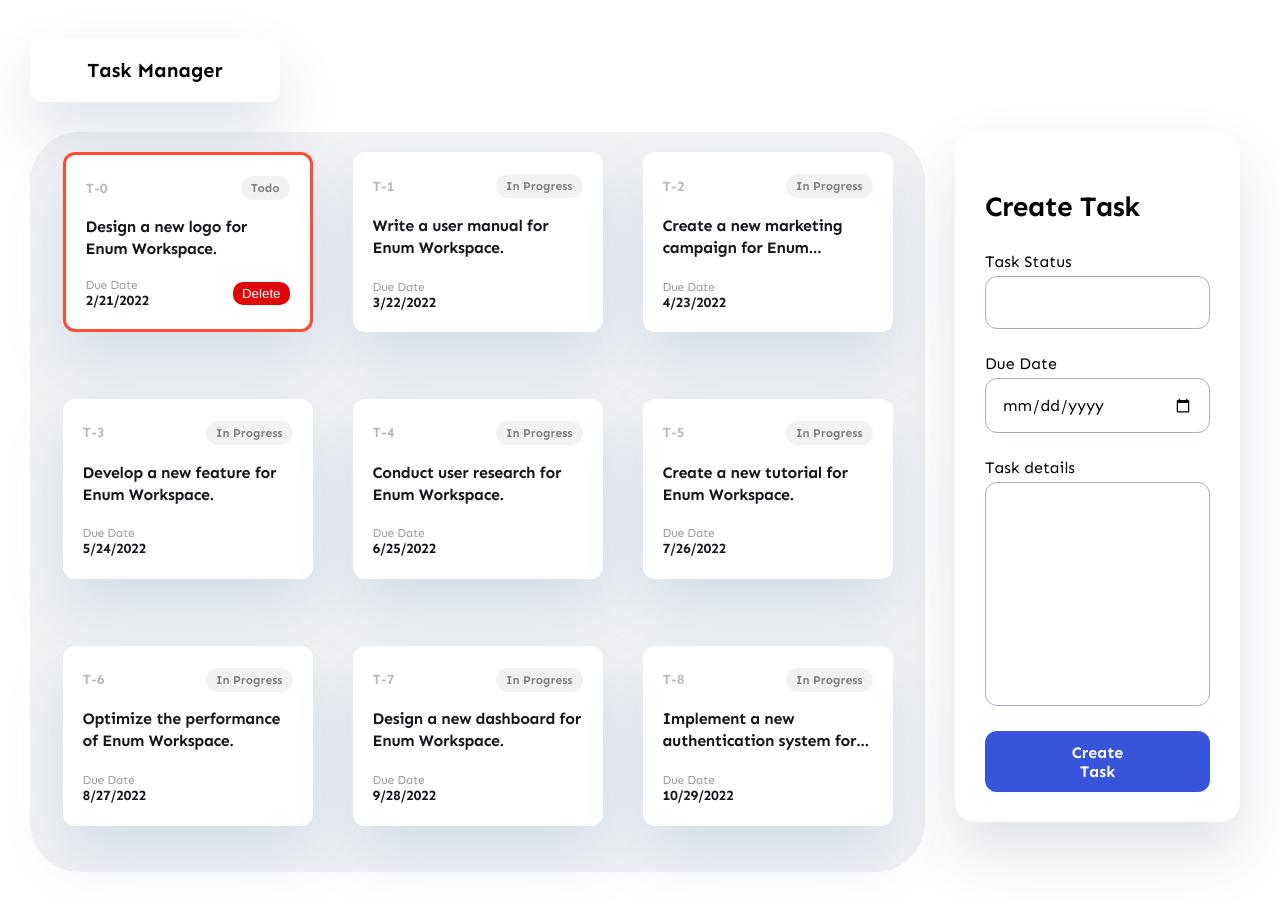
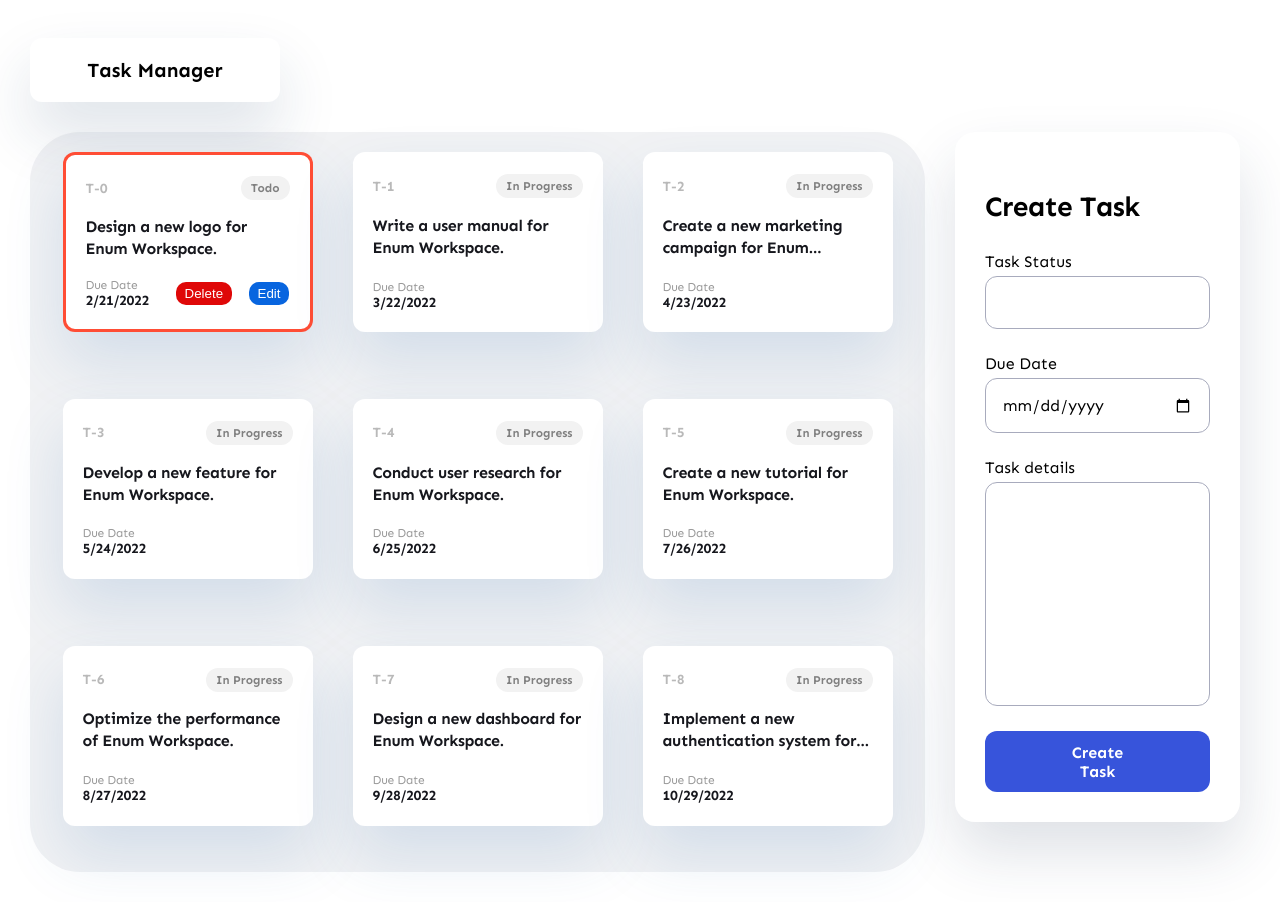
Before and after one commit to DANIEL886886/Sprint16, a React (Create React App) app in the folder ex1/TaskManager/: page / in a window 1280 px wide. Both pictures are taken after a click on the element 187 px from the left and 242 px from the top of the page. Built offline with nearby package versions, Linux system fonts and the light colour scheme.

Commit message:
Added edit mode + 2 button to save/dismiss the edit

```diff
--- a/ex1/TaskManager/src/App.jsx
+++ b/ex1/TaskManager/src/App.jsx
@@ -5,10 +5,25 @@ import TaskCard from "./components/TaskCard/TaskCard";
 import TaskForm from "./components/TaskForm/TaskForm";
 
 function App() {
- const [taskList, setTaskList] = useState(data);
+const [taskList, setTaskList] = useState(data);
 
- const onDeleteTask = (id) => {
- setTaskList(taskList.filter((task) => task.id !== id));
+const onDeleteTask = (id) => {
+  setTaskList(taskList.filter((task) => task.id !== id));
+};
+
+const onEditTask = (id, updatedTaskDetails) => {
+	if (!updatedTaskDetails.trim()) {
+		console.error("Cannot update task with empty details");
+		return;
+	}
+	setTaskList((prevState) =>
+		prevState.map((task) => {
+			if (task.id === id) {
+				return { ...task, details: updatedTaskDetails };
+			}
+			return task;
+		})
+	);
 };
 
 const addNewTask = (formData) => {
@@ -24,7 +39,7 @@ const addNewTask = (formData) => {
 // console.log(setTaskList);
 };
 
- const [focusTaskId, setFocusTaskId] = useState("");
+const [focusTaskId, setFocusTaskId] = useState("");
 
 return (
  <div className="app-container">
@@ -39,6 +54,7 @@ return (
    details={props.details}
    dueDate={props.dueDate}
    onDeleteTask={onDeleteTask}
+   onEditTask={onEditTask}
    />
   ))}
  </div>
--- a/ex1/TaskManager/src/components/TaskCard/TaskCard.css
+++ b/ex1/TaskManager/src/components/TaskCard/TaskCard.css
@@ -13,6 +13,23 @@
 
 .card-wrapper p {
   margin: 0;
+}
+
+.card-content textarea {
+  height:60px;
+  width: 200px;
+  max-height: 60px;
+  max-width: 200px;
+  display: block;
+  padding: 0px 0px;
+  background: #fdfdfd;
+  border-color: #00000000;
+  color:#16171d;
+  }
+
+.card-content textarea:focus {
+  border-color: #00000000;
+  outline: none;
 }
 
 .card-header {
@@ -50,11 +67,39 @@
   align-items: center;
 }
 
-.task-btn{
+.task-btn-delete{
   background: #df0808;
   font-weight: 600px;
   border:#00000000 solid;
   color: white;
+  border-radius: 10px 10px 10px 10px;
+  margin-left: 5%;
+}
+
+.task-btn-edit{
+  background: #0865df;
+  font-weight: 600px;
+  border:#00000000 solid;
+  color: white;
+  border-radius: 10px 10px 10px 10px;
+}
+
+.task-btn-save{
+  background: #dcdcfc;
+  font-weight: 600px;
+  border:#00000000 solid;
+  color: white;
+  border-radius: 10px 10px 10px 10px;
+  margin-left: 2%;
+  margin-right: 2%;
+}
+
+.task-btn-cancel{
+  background: #dcdcfc;
+  font-weight: 600px;
+  border:#00000000 solid;
+  border-color: #16171d00;
+  color: rgb(238, 238, 238);
   border-radius: 10px 10px 10px 10px;
 }
 
--- a/ex1/TaskManager/src/components/TaskCard/TaskCard.jsx
+++ b/ex1/TaskManager/src/components/TaskCard/TaskCard.jsx
@@ -4,34 +4,107 @@ import DateContainer from "../DateContainer/DateContainer";
 import React, { useState } from "react";
 
 function TaskCard(props) {
+	const [taskId, setTaskId] = useState(props.id);
+	const [isEditMode, setIsEditMode] = useState(false);
+	const [editedTaskDetails, setEditedTaskDetails] = useState(props.details);
+	const [editedTaskStatus, setEditedTaskStatus] = useState(props.status);
 
- const [taskId, setTaskId] = useState(props.id)
-
- const handleClick = (e) => {
+	const handleDelete = (e) => {
 		e.stopPropagation();
 		props.onDeleteTask(props.id);
+	};
+
+	const handleEdit = (e) => {
+		e.stopPropagation();
+		setIsEditMode(true);
+	};
+
+	const handleSaveChanges = (e) => {
+		e.stopPropagation();
+		props.onEditTask(props.id, editedTaskDetails, editedTaskStatus);
+		setIsEditMode(false);
+	};
+
+	const handleCancelChanges = (e) => {
+		e.stopPropagation();
+		setIsEditMode(false);
+		setEditedTaskDetails(props.details);
+		setEditedTaskStatus(props.status);
+	};
+
+	const handleStatusChange = (e) => {
+		setEditedTaskStatus(e.target.value);
 	};
 
 	const focusedClass = props.isFocused ? "focused" : "";
 
 	function setFocused() {
-  props.markAsFocus()
+		props.markAsFocus();
 	}
 
 	return (
 		<div className={`card-wrapper ${focusedClass}`} onClick={setFocused}>
 			<div className="card-header">
 				<p className="task-id">{taskId}</p>
+				{isEditMode ? (
+					<select
+						value={editedTaskStatus}
+						onChange={handleStatusChange}
+					>
+						<option value="todo">To-Do</option>
+						<option value="in-progress">In Progress</option>
+						<option value="done">Done</option>
+					</select>
+				) : (
 					<Badge status={props.status} />
+				)}
 			</div>
 
 			<div className="card-content">
+				{isEditMode ? (
+					<textarea
+						onChange={(e) => setEditedTaskDetails(e.target.value)}
+					>
+						{editedTaskDetails}
+					</textarea>
+				) : (
 					<p>{props.details}</p>
+				)}
 			</div>
 
 			<div className="card-footer">
 				<DateContainer date={props.dueDate} />
-    {props.isFocused ? (<button className="task-btn" onClick={handleClick}>Delete</button>) : ("")}
+				{props.isFocused ? (
+					<button className="task-btn-delete" onClick={handleDelete}>
+						Delete
+					</button>
+				) : (
+					""
+				)}
+				{props.isFocused ? (
+					isEditMode ? (
+						<>
+							<button
+								className="task-btn-save"
+								onClick={handleSaveChanges}
+							>
+								✔️
+							</button>
+							<button
+								className="task-btn-cancel"
+								onClick={handleCancelChanges}
+							>
+								❌
+							</button>
+						</>
+					) : (
+						<button className="task-btn-edit" onClick={handleEdit}>
+							Edit
+						</button>
+					)
+				) : (
+					""
+				)}
 			</div>
 		</div>
 	);
```
Lines whose indentation alone changed are shown as unchanged.
